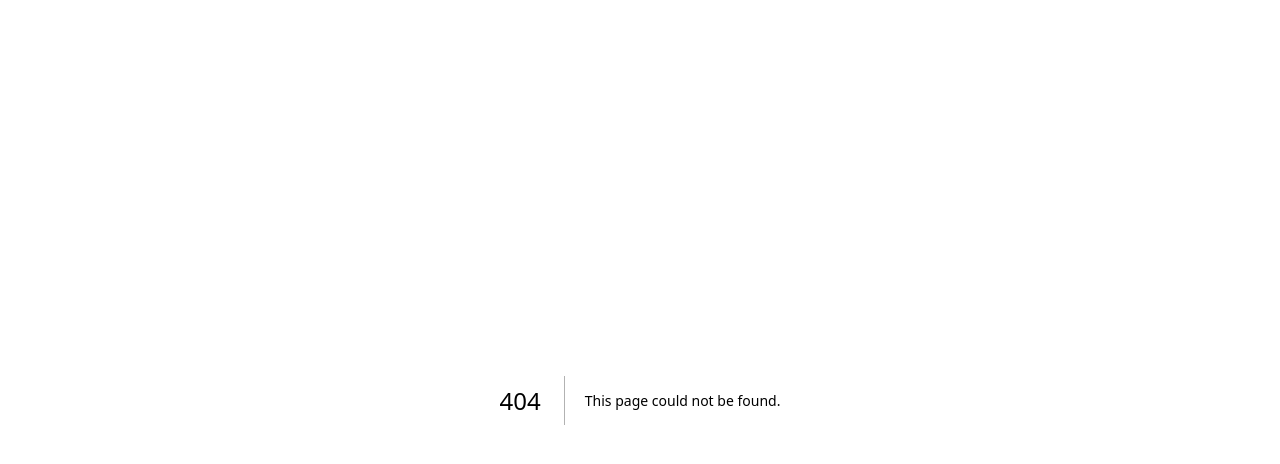
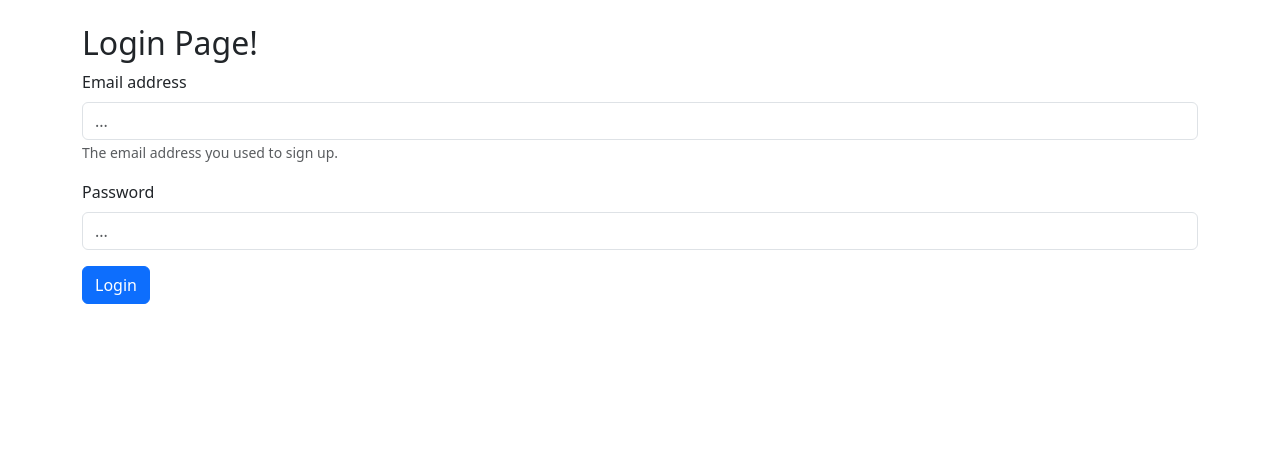
Before and after one commit to welegionsr/bank-dashboard-frontend, a Next.js app: page /login in a window 1280 px wide. Before the commit this address had no page. Shown: the top 464 px of the page. Built offline with nearby package versions, Linux system fonts and the light colour scheme; no server answers.

Commit message:
- Added basic login page with basic credentials check against the API server - updated the apiClient object to use the correct env variable

```diff
--- a/package.json
+++ b/package.json
@@ -10,8 +10,10 @@
   },
   "dependencies": {
     "axios": "^1.7.7",
+    "bootstrap": "^5.3.3",
     "next": "15.0.3",
     "react": "19.0.0-rc-66855b96-20241106",
+    "react-bootstrap": "^2.10.5",
     "react-dom": "19.0.0-rc-66855b96-20241106"
   },
   "devDependencies": {
--- a/src/app/layout.js
+++ b/src/app/layout.js
@@ -1,3 +1,4 @@
+import 'bootstrap/dist/css/bootstrap.min.css';
 
 
 export default function RootLayout({ children }) {
--- /dev/null
+++ b/src/app/login/page.js
@@ -0,0 +1,63 @@
+'use client';
+
+import { Alert, Button, Container, Form } from "react-bootstrap";
+import apiClient from "../utils/api";
+import { useState } from "react";
+
+export default function LoginPage() {
+    const [email, setEmail] = useState('');
+    const [password, setPassword] = useState('');
+    const [error, setError] = useState('');
+
+    const handleSubmit = async (e) => {
+        e.preventDefault();
+
+        try
+        {
+            const response = await apiClient.post('/auth/login', {email, password});
+
+            console.log('Login successful: ', response.data);
+
+            console.log('token: ', response.data.token);
+
+            // store token later?
+
+            // redirect to some dashboard page
+        }
+        catch (err)
+        {
+            console.error('Login error:', err.response?.data?.message || 'Login failed');
+            setError('Invalid email or password!');
+        }
+    };
+
+    return (
+        <Container className="mt-4">
+            <h2>Login Page!</h2>
+            <Form onSubmit={handleSubmit}>
+                <Form.Group className="mb-3" controlId="formEmail">
+                    <Form.Label>Email address</Form.Label>
+                    <Form.Control type="email" placeholder="..." value={email} onChange={(e) => setEmail(e.target.value)} required/>
+                    <Form.Text className="text-muted">
+                        The email address you used to sign up.
+                    </Form.Text>
+                </Form.Group>
+
+                <Form.Group className="mb-3" controlid="formPassword">
+                    <Form.Label>Password</Form.Label>
+                    <Form.Control type="password" placeholder="..." value={password} onChange={(e) => setPassword(e.target.value)} required/>
+                </Form.Group>
+
+                {
+                    error != '' &&
+                        <Alert variant="warning">{error}</Alert>
+                }
+
+
+                <Button variant="primary" type="submit">
+                    Login
+                </Button>
+            </Form>
+        </Container>
+    );
+}
--- a/src/app/utils/api.js
+++ b/src/app/utils/api.js
@@ -1,7 +1,7 @@
 import axios from 'axios';
 
 const apiClient = axios.create({
-    baseURL: process.env.BANK_API_BASE_URL,
+    baseURL: process.env.NEXT_PUBLIC_BANK_API_BASE_URL,
 });
 
 
```
Also changed, not shown: src/app/page.js (+12 -0 lines), 1 other file (tests, documents, lock files or other folders).
